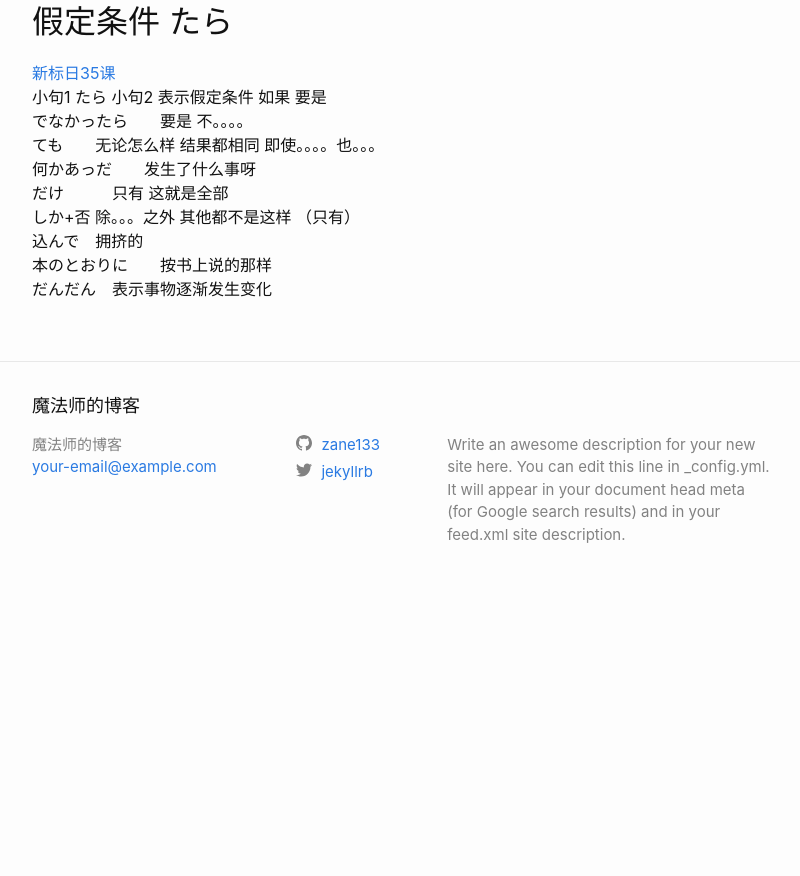
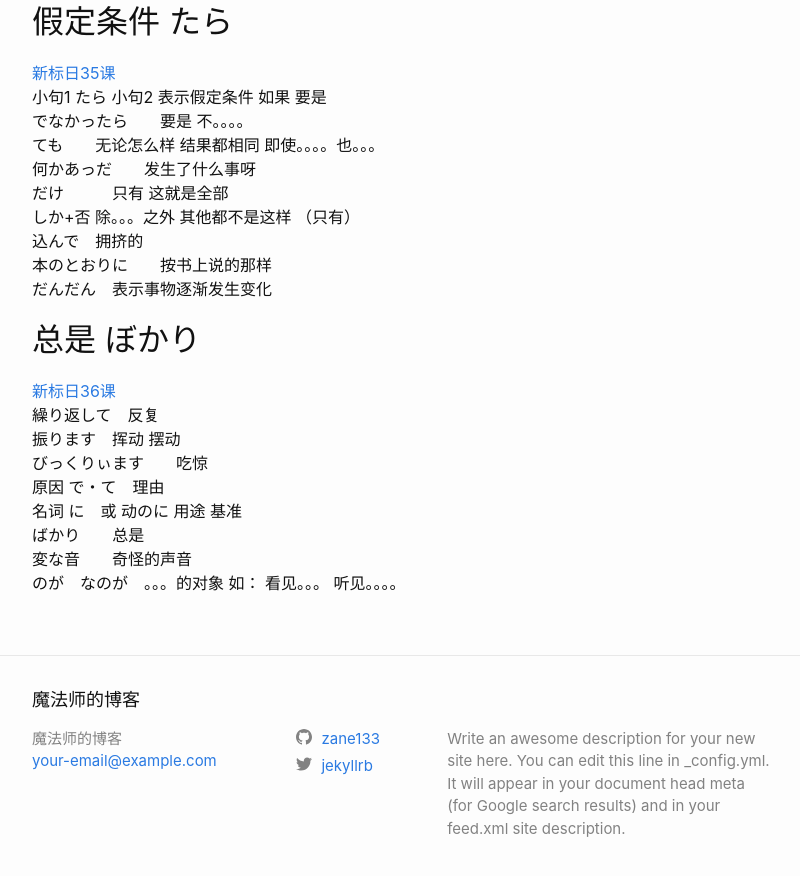
Before and after one commit to zane133/zane133.github.io, a Jekyll site: the page built from _posts/2019-08-17-japanese_study.markdown, in a window 1280 px wide and 900 px high, scrolled down 8516 px. Shown: the top 876 px of the window, without its empty margins (238-1038 px from the left). Built offline with Jekyll 4.4.1, drawn with Linux system fonts in a browser that asks for light colours; before the commit the page ends 9122 px from its top, so only the background shows below that.

Commit message:
Update 2019-08-17-japanese_study.markdown

```diff
--- a/_posts/2019-08-17-japanese_study.markdown
+++ b/_posts/2019-08-17-japanese_study.markdown
@@ -287,3 +287,14 @@ Google可以在搜索词的尾部加上 **とは**
 込んで　拥挤的
 本のとおりに　　按书上说的那样
 だんだん　表示事物逐渐发生变化
+
+## 总是 ぼかり
+[新标日36课](https://www.bilibili.com/video/av14150839/?p=38)
+繰り返して　反复
+振ります　挥动 摆动
+びっくりぃます　　吃惊
+原因  で・て　理由
+名词 に　或 动のに 用途  基准
+ばかり　　总是
+変な音　　奇怪的声音
+のが　なのが　。。。的对象 如： 看见。。。 听见。。。。
```
